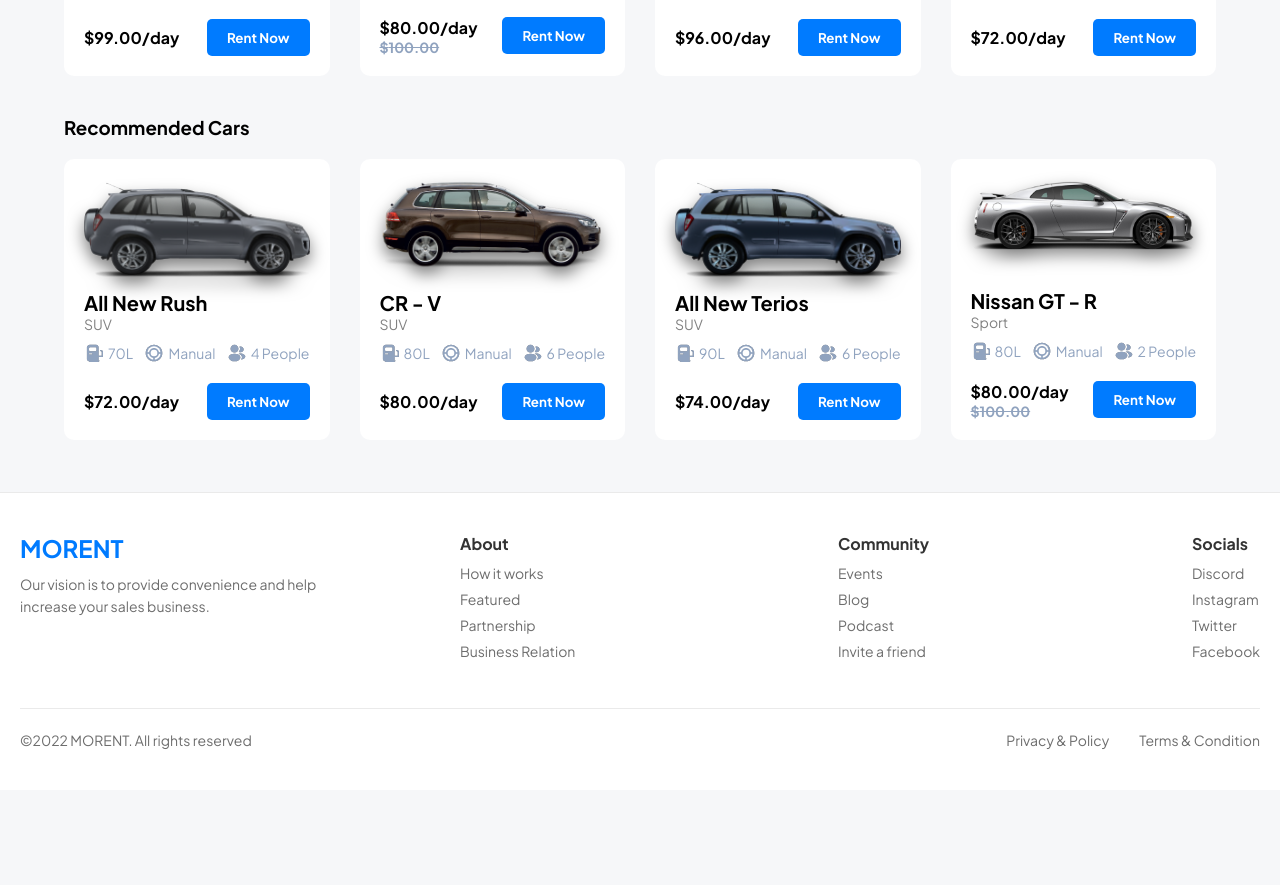
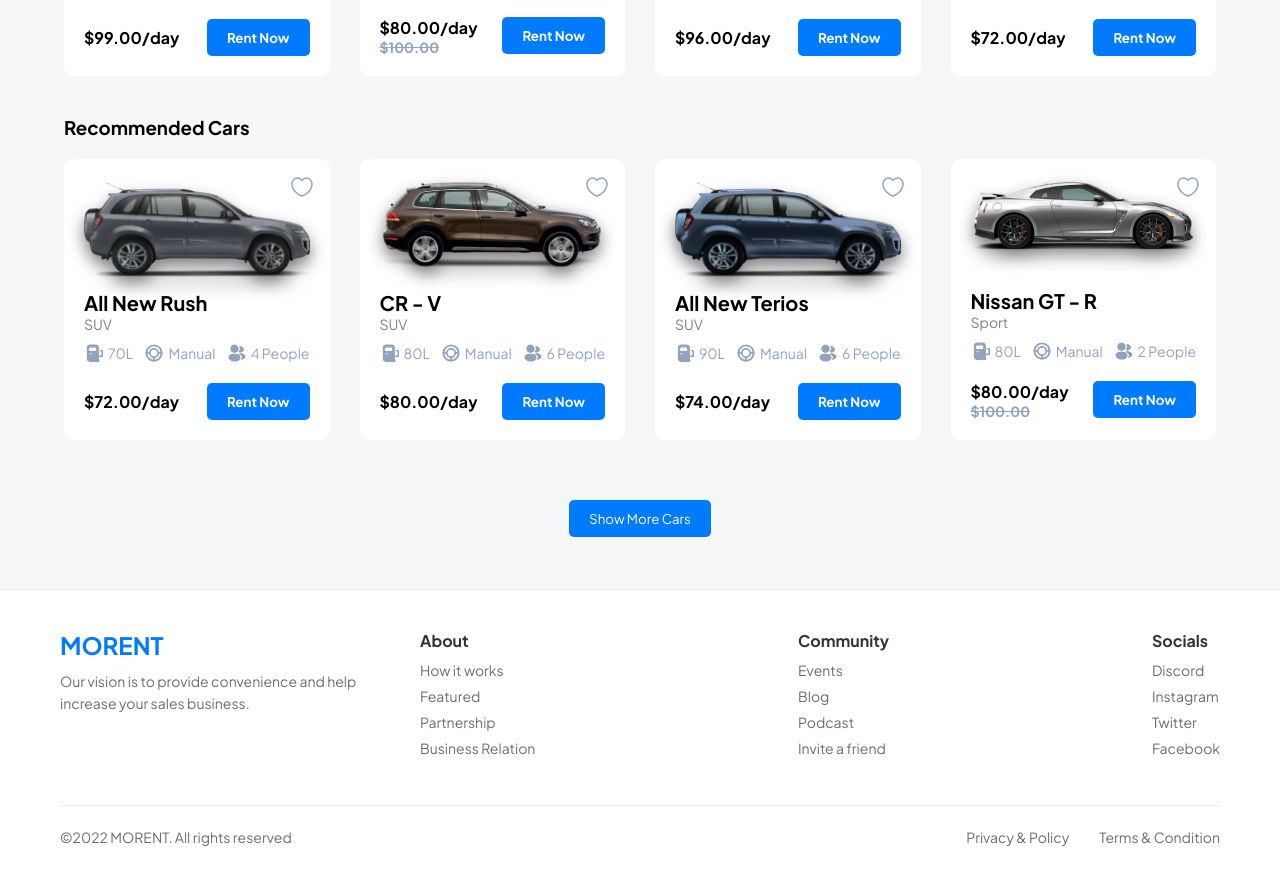
Before and after one commit to Gulverda/CarRental, a React (Create React App) app: page / in a window 1280 px wide. Shown: the part 951-1836 px from the top of the page. Before the commit the page ends 1741 px from the top, so only its background shows below. Built offline with nearby package versions, Linux system fonts and the light colour scheme.

Commit message:
Fixed Favorite and PopularCars section

```diff
--- a/public/Json/cars.json
+++ b/public/Json/cars.json
@@ -91,6 +91,51 @@
         "transmission": "Manual",
         "capacity": "2 People",
         "liked": false
-      }
+      },
+        {
+            "id": 5,
+            "name": "Koenigsegg",
+            "type": "Sport",
+            "price": "99.00",
+            "imgUrl": "/carAssets/Koenigsegg.png",
+            "fuel": "90L",
+            "transmission": "Manual",
+            "capacity": "2 People",
+            "liked": true
+        },
+        {
+            "id": 6,
+            "name": "Rolls - Royce",
+            "type": "Sedan",
+            "price": "96.00",
+            "imgUrl": "/carAssets/RolsRoice.png",
+            "fuel": "70L",
+            "transmission": "Manual",
+            "capacity": "4 People",
+            "liked": true
+        },
+        {
+            "id": 7,
+            "name": "Nissan GT - R",
+            "type": "Sport",
+            "price": "80.00",
+            "oldPrice": "100.00",
+            "imgUrl": "/carAssets/Gtr.png",
+            "fuel": "80L",
+            "transmission": "Manual",
+            "capacity": "2 People",
+            "liked": false
+        },
+        {
+            "id": 8,
+            "name": "All New Rush",
+            "type": "SUV",
+            "price": "72.00",
+            "imgUrl": "/carAssets/AllNewRush.png",
+            "fuel": "70L",
+            "transmission": "Manual",
+            "capacity": "4 People",
+            "liked": false
+        }
     ]
   }
--- a/src/App.css
+++ b/src/App.css
@@ -17,6 +17,7 @@ body{
 .container {
   display: flex;
   justify-content: center;
+  flex-direction: column;
   align-items: center;
   margin: auto;
 }
--- a/src/App.jsx
+++ b/src/App.jsx
@@ -10,15 +10,16 @@ import Footer from './components/Footer';
 function App() {
   return (
     <div className="container">
+            <Header />
       <div className="app" style={{maxWidth: "1440px", width: "100%"}}>
-      <Header />
       <main className="main-content" style={{padding: "32px 64px"}}>
         <Banner />
         <RentalOptions />
         <PopularCars />
       </main>
-      <Footer />
     </div>
+    <Footer />
+
     </div>
   );
 }
--- a/src/CSS/CarCard.css
+++ b/src/CSS/CarCard.css
@@ -105,6 +105,21 @@
     filter: drop-shadow(0px 0px 0px rgba(0, 0, 0, 0.5));
   }
 
+  /* src/CSS/CarCard.css */
+
+.heart-icon {
+    position: absolute;
+    top: 16px;
+    right: 16px;
+    cursor: pointer;
+    transition: transform 0.3s ease;
+  }
+
+  .heart-icon:hover {
+    transform: scale(1.1);
+  }
+
+
   /* Responsive styles */
   @media (max-width: 768px) {
     .car-card {
--- a/src/CSS/Footer.css
+++ b/src/CSS/Footer.css
@@ -1,6 +1,7 @@
 .footer {
+    width: 100%;
     background-color: #ffffff;
-    padding: 40px 20px;
+    padding: 40px 60px;
     border-top: 1px solid #eaeaea;
   }
 
--- a/src/CSS/PopularCars.css
+++ b/src/CSS/PopularCars.css
@@ -20,6 +20,25 @@
     display: flex;
     justify-content: space-between;
     flex-direction: column;
+  }
+
+  .for_load_more_button{
+    display: flex;
+    justify-content: center;
+    margin-top: 20px;
+  }
+
+  .for_load_more_button button
+  {
+    margin-top: 20px;
+    margin-bottom: 20px;
+    padding: 10px 20px;
+    background-color: #007bff;
+    color: white;
+    border: none;
+    border-radius: 5px;
+    cursor: pointer;
+    font-weight: normal;
   }
 
   @media (max-width: 1250px) {
@@ -47,6 +66,19 @@
     }
   }
 
+  @media screen and (max-width: 550px) {
+    .car-list{
+        flex-direction: column;
+        align-items: center;
+        width: 100%;
+        max-width: 100% !important;
+    }
+    .car-list .car-card {
+        flex: 1 1 90%;
+        max-width: 890% !important;
+    }
+  }
+
   @media (max-width: 480px) {
     .car-list .car-card {
       flex: 1 1 100%; /* 1 card per row */
--- a/src/components/CarCard.jsx
+++ b/src/components/CarCard.jsx
@@ -1,11 +1,19 @@
 // src/components/CarCard.js
-import React from 'react';
+import React, { useState } from 'react';
 import '../CSS/CarCard.css';
 import profile from '../assets/icons/profile.svg';
 import Transmission from '../assets/icons/Car.svg';
 import GasStation from '../assets/icons/gasStation.svg';
 
-const CarCard = ({ name, type, price, oldPrice, imgUrl, fuel, transmission, capacity, liked }) => {
+const CarCard = ({ name, type, price, oldPrice, imgUrl, fuel, transmission, capacity, initialLiked = false }) => {
+  // Manage the liked state
+  const [liked, setLiked] = useState(initialLiked);
+
+  // Toggle the liked state on click
+  const toggleLiked = () => {
+    setLiked((prevLiked) => !prevLiked);
+  };
+
   return (
     <div className="car-card">
       <img src={imgUrl} alt={name} />
@@ -26,7 +34,7 @@ const CarCard = ({ name, type, price, oldPrice, imgUrl, fuel, transmission, capa
             {capacity}
           </span>
         </div>
-        <div className="price_button" style={{display: "flex", justifyContent: "space-between"}}>
+        <div className="price_button" style={{ display: "flex", justifyContent: "space-between" }}>
           <div className="car-price">
             <span className="price">${price}/day</span>
             {oldPrice && <span className="old-price">${oldPrice}</span>}
@@ -35,7 +43,23 @@ const CarCard = ({ name, type, price, oldPrice, imgUrl, fuel, transmission, capa
             <button>Rent Now</button>
           </div>
         </div>
-        <i className={`icon heart ${liked ? 'liked' : ''}`}></i>
+        <div className="heart-icon" onClick={toggleLiked}>
+          <svg
+            width="24"
+            height="24"
+            viewBox="0 0 24 24"
+            fill={liked ? "red" : "none"}
+            xmlns="http://www.w3.org/2000/svg"
+          >
+            <path
+              d="M12.62 20.8096C12.28 20.9296 11.72 20.9296 11.38 20.8096C8.48 19.8196 2 15.6896 2 8.68961C2 5.59961 4.49 3.09961 7.56 3.09961C9.38 3.09961 10.99 3.97961 12 5.33961C13.01 3.97961 14.63 3.09961 16.44 3.09961C19.51 3.09961 22 5.59961 22 8.68961C22 15.6896 15.52 19.8196 12.62 20.8096Z"
+              stroke={liked ? "red" : "#90A3BF"}
+              strokeWidth="1.5"
+              strokeLinecap="round"
+              strokeLinejoin="round"
+            />
+          </svg>
+        </div>
       </div>
     </div>
   );
--- a/src/components/PopularCars.jsx
+++ b/src/components/PopularCars.jsx
@@ -1,22 +1,21 @@
-// src/components/PopularCars.jsx
-
 import React, { useState, useEffect } from 'react';
 import CarCard from './CarCard';
 import '../CSS/PopularCars.css';
 import useIsMobile from '../hooks/useIsMobile';
-
-// Import Swiper modules and styles
 import { Swiper, SwiperSlide } from 'swiper/react';
 import 'swiper/css';
 import 'swiper/css/pagination';
-
-// Optional: Import Pagination if needed
 import { Pagination } from 'swiper/modules';
 
 const PopularCars = () => {
   const [popularCars, setPopularCars] = useState([]);
   const [recommendationCars, setRecommendationCars] = useState([]);
+  const [displayedRecommendations, setDisplayedRecommendations] = useState([]);
+  const [recommendationIndex, setRecommendationIndex] = useState(0);
   const isMobile = useIsMobile(550); // Set your mobile breakpoint here
+
+  // Set the number of cars to display initially and on each load
+  const CARS_TO_LOAD = 4;
 
   useEffect(() => {
     fetch('/json/cars.json')
@@ -29,6 +28,8 @@ const PopularCars = () => {
       .then(data => {
         setPopularCars(data.popularCars || []);
         setRecommendationCars(data.recommendationCars || []);
+        setDisplayedRecommendations(data.recommendationCars.slice(0, CARS_TO_LOAD) || []);
+        setRecommendationIndex(CARS_TO_LOAD);
       })
       .catch(error => console.error('Error fetching car data:', error));
   }, []);
@@ -77,6 +78,12 @@ const PopularCars = () => {
     </div>
   );
 
+  const handleLoadMore = () => {
+    const nextIndex = recommendationIndex + CARS_TO_LOAD;
+    setDisplayedRecommendations(recommendationCars.slice(0, nextIndex));
+    setRecommendationIndex(nextIndex);
+  };
+
   return (
     <div className="cars-container">
       <div className="popular-cars">
@@ -86,7 +93,14 @@ const PopularCars = () => {
 
       <div className="recommendation-cars">
         <h3>Recommended Cars</h3>
-        {isMobile ? renderSwiper(recommendationCars) : renderCarList(recommendationCars)}
+        {renderCarList(displayedRecommendations)}
+        {recommendationIndex < recommendationCars.length && (
+          <div className="for_load_more_button">
+            <button className="load-more-button" onClick={handleLoadMore}>
+              Show More Cars
+            </button>
+          </div>
+        )}
       </div>
     </div>
   );
--- a/src/components/RentalOptions.jsx
+++ b/src/components/RentalOptions.jsx
@@ -66,10 +66,10 @@ const RentalOptions = () => {
       <div className="swap-icon" onClick={handleSwap}>
         <i className="icon swap">
           <svg width="20" height="18" viewBox="0 0 20 18" fill="none" xmlns="http://www.w3.org/2000/svg">
-            <path d="M5.16124 0.836324L5.16124 14.4541" stroke="white" stroke-width="1.5" stroke-linecap="round" stroke-linejoin="round" />
-            <path d="M1.0837 4.93262L5.16148 0.83595L9.23926 4.93262" stroke="white" stroke-width="1.5" stroke-linecap="round" stroke-linejoin="round" />
-            <path d="M15.089 17.167L15.089 3.54921" stroke="white" stroke-width="1.5" stroke-linecap="round" stroke-linejoin="round" />
-            <path d="M19.167 13.0713L15.0892 17.168L11.0114 13.0713" stroke="white" stroke-width="1.5" stroke-linecap="round" stroke-linejoin="round" />
+            <path d="M5.16124 0.836324L5.16124 14.4541" stroke="white" strokeWidth="1.5" strokeLinecap="round" strokeLinejoin="round" />
+            <path d="M1.0837 4.93262L5.16148 0.83595L9.23926 4.93262" stroke="white" strokeWidth="1.5" strokeLinecap="round" strokeLinejoin="round" />
+            <path d="M15.089 17.167L15.089 3.54921" stroke="white" strokeWidth="1.5" strokeLinecap="round" strokeLinejoin="round" />
+            <path d="M19.167 13.0713L15.0892 17.168L11.0114 13.0713" stroke="white" strokeWidth="1.5" strokeLinecap="round" strokeLinejoin="round" />
           </svg>
         </i>
       </div>
```
Also changed, not shown: src/assets/icons/favorite.svg (added). Lines whose indentation alone changed are shown as unchanged.
